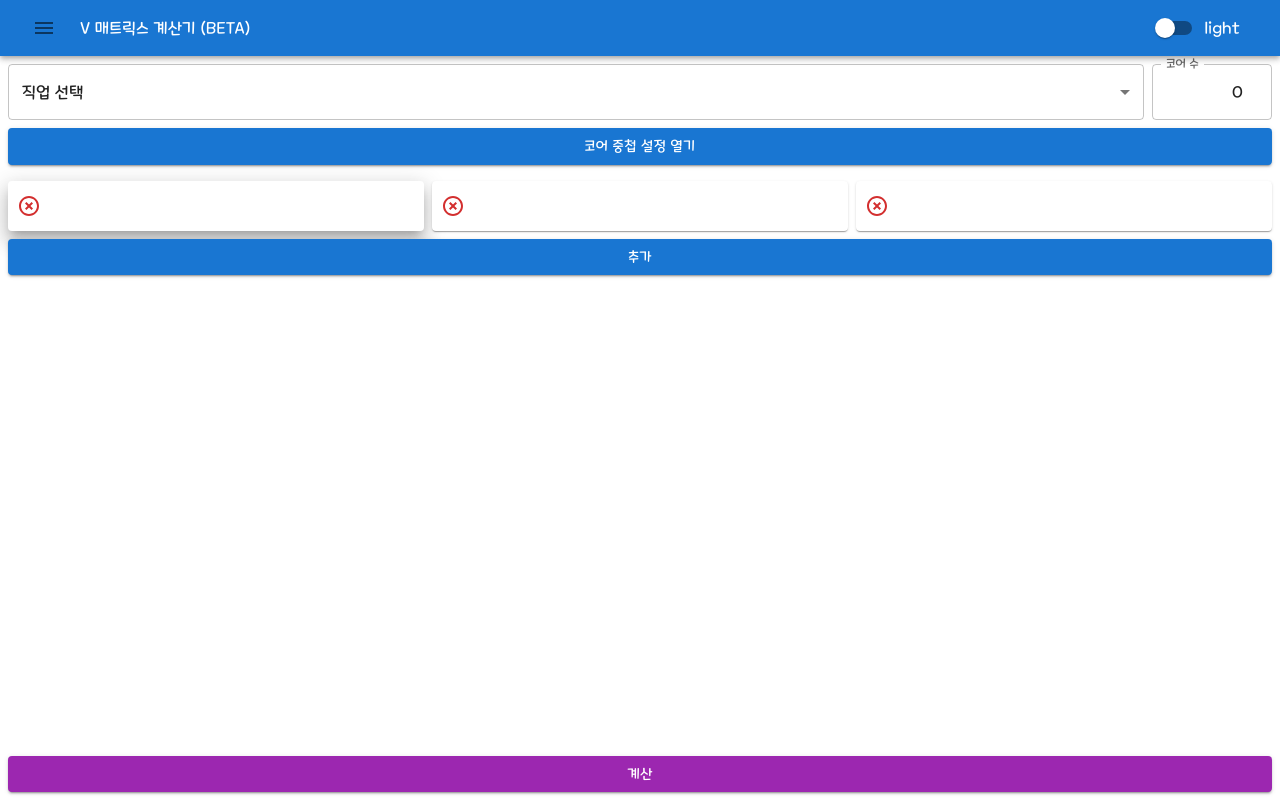
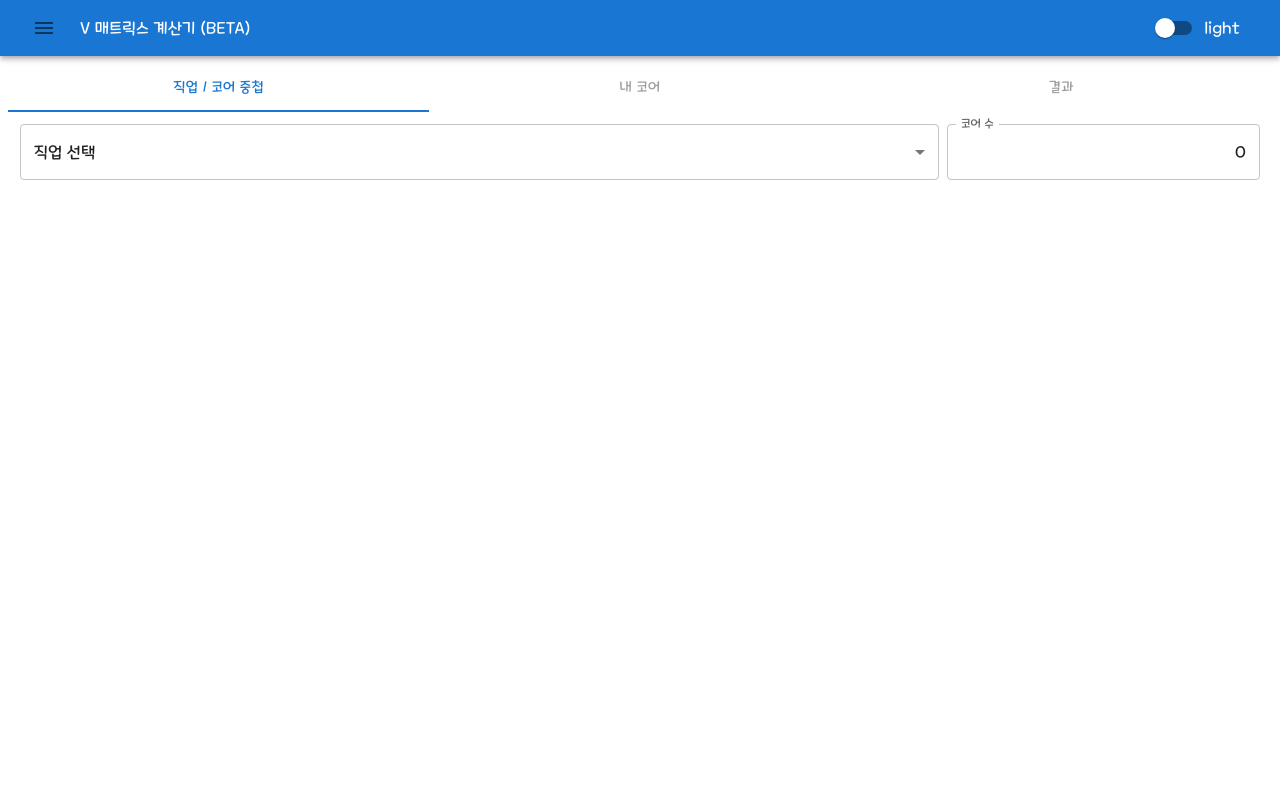
Before and after one commit to lastedchan/lastedchan.github.io, a Next.js app: page /v_matrix_calculator in a window 1280 px wide. Built offline with nearby package versions, Linux system fonts and the light colour scheme.

Commit message:
레이아웃 구려서 탭 방식으로 수정 중

```diff
--- a/package.json
+++ b/package.json
@@ -25,11 +25,13 @@
     "react": "18.2.0",
     "react-cookie": "^4.1.1",
     "react-dom": "18.2.0",
+    "react-swipeable-views": "^0.14.0",
     "recoil": "^0.7.6",
     "typescript": "4.9.4"
   },
   "devDependencies": {
     "@types/lodash": "^4.14.191",
+    "@types/react-swipeable-views": "^0.13.1",
     "@types/recoil": "^0.0.9",
     "prettier": "^2.8.1"
   }
--- a/src/components/maplestory/vMatrixCalculator/coreStackList.tsx
+++ b/src/components/maplestory/vMatrixCalculator/coreStackList.tsx
@@ -1,6 +1,6 @@
 import NumberField from "./numberField";
 import styled from "@emotion/styled";
-import { FormControlLabel, FormGroup } from "@mui/material";
+import { Box, FormControlLabel, FormGroup, SxProps } from "@mui/material";
 import { Dispatch, SetStateAction, useEffect } from "react";
 import { stackListType } from "../../../constants/types";
 import { COOKIE_PREFIX_V_MATRIX_CALCULATOR } from "../../../constants/common";
@@ -9,12 +9,14 @@ type Props = {
   job: string;
   coreStackList: stackListType;
   setCoreStackList: Dispatch<SetStateAction<stackListType>>;
+  sx?: SxProps;
 };
 
 export default function CoreStackList({
   job,
   coreStackList,
   setCoreStackList,
+  sx,
 }: Props) {
   // 중첩 코어 횟수 저장
   useEffect(() => {
@@ -32,7 +34,7 @@ export default function CoreStackList({
   };
 
   return (
-    <Container>
+    <Container sx={sx}>
       <List>
         {Object.entries(coreStackList).map(([i, value]) => (
           <Item
@@ -48,13 +50,15 @@ export default function CoreStackList({
   );
 }
 
-const Container = styled.div`
+const Container = styled(Box)`
   display: flex;
   flex-direction: column;
   flex: 0;
 `;
 
 const List = styled(FormGroup)`
+  display: grid;
+  grid-template-columns: 1fr;
   flex-direction: column;
   transition: height 0.4s;
   overflow: auto;
@@ -62,7 +66,6 @@ const List = styled(FormGroup)`
 
 const Item = styled(FormControlLabel)`
   flex-direction: column;
-  flex: 1;
   margin: 0;
   padding: 8px;
   width: 100%;
--- a/src/components/maplestory/vMatrixCalculator/numberField.tsx
+++ b/src/components/maplestory/vMatrixCalculator/numberField.tsx
@@ -12,16 +12,14 @@ export default function NumberField({ idx, value, onChange }: Props) {
 
   return (
     <Container variant={"contained"}>
-      <Button size={"small"} onClick={() => change(-1)}>
-        -
-      </Button>
+      <Button onClick={() => change(-1)}>-</Button>
       <TextField
         variant={"standard"}
         value={value}
         sx={{ textAlign: "center" }}
         onChange={e => onChange(idx, Number(e.target.value))}
       />
-      <Button size={"small"} onClick={() => change(1)} color={"error"}>
+      <Button onClick={() => change(1)} color={"error"}>
         +
       </Button>
     </Container>
--- a/src/components/maplestory/vMatrixCalculator/selectJob.tsx
+++ b/src/components/maplestory/vMatrixCalculator/selectJob.tsx
@@ -21,6 +21,7 @@ export default function SelectJob({ job, setJob }: Props) {
         displayEmpty
         value={job}
         onChange={e => setJob(e.target.value.trim())}
+        sx={{ height: "100%" }}
       >
         <MenuItem value={""}>직업 선택</MenuItem>
         {Object.keys(jobList).map((job, i) => (
--- a/src/components/maplestory/vMatrixCalculator/vMatrixCalculator.tsx
+++ b/src/components/maplestory/vMatrixCalculator/vMatrixCalculator.tsx
@@ -1,45 +1,26 @@
-import { useEffect, useState } from "react";
+import React, { useEffect, useState } from "react";
 import CoreStackList from "./coreStackList";
 import { stackListType } from "../../../constants/types";
 import SelectJob from "./selectJob";
 import { COOKIE_PREFIX_V_MATRIX_CALCULATOR } from "../../../constants/common";
 import MyCoreGenerator from "./myCoreGenerator";
 import MyCoreList from "./myCoreList";
-import { Box, TextField } from "@mui/material";
+import { Box, Tab, Tabs, TextField } from "@mui/material";
 import Popup from "../../popup";
 import { jobList } from "../../../../pages/v_matrix_calculator";
 import Calculator from "./calculator";
 import { sum } from "lodash";
+import styled from "@emotion/styled";
 
 export default function VMatrixCalculator() {
+  const [tab, setTab] = useState<number>(0);
+
   const [job, setJob] = useState<string>(
     localStorage.getItem(COOKIE_PREFIX_V_MATRIX_CALCULATOR + "job") ?? ""
   );
   const [coreStackList, setCoreStackList] = useState<stackListType>({});
   const [coreCount, setCoreCount] = useState<number>(0);
   const [myCoreList, setMyCoreList] = useState<string[][]>([]);
-
-  //#region 사용할 코어 개수
-  useEffect(
-    () =>
-      setCoreCount(
-        Number(
-          localStorage.getItem(
-            COOKIE_PREFIX_V_MATRIX_CALCULATOR + "slot_count"
-          ) ?? 1
-        )
-      ),
-    []
-  );
-  useEffect(() => {
-    if (coreCount) {
-      localStorage.setItem(
-        COOKIE_PREFIX_V_MATRIX_CALCULATOR + "slot_count",
-        String(coreCount)
-      );
-    }
-  }, [coreCount]);
-  //#endregion
 
   //#region 중첩 코어 횟수 로드
   useEffect(() => {
@@ -64,6 +45,34 @@ export default function VMatrixCalculator() {
   );
 
   return (
+    <Box display={"flex"} flexDirection={"column"} height={"100%"}>
+      <Tabs variant={"fullWidth"} value={tab} onChange={(e, v) => setTab(v)}>
+        <Tab label={"직업 / 코어 중첩"} />
+        <Tab label={"내 코어"} disabled={!job} />
+        <Tab label={"결과"} disabled={!job} />
+      </Tabs>
+      <Box flex={1} overflow={"auto"}>
+        <TabPanel index={0} value={tab}>
+          <Box display={"flex"} flexDirection={"row"} gap={1} flex={0}>
+            <SelectJob job={job} setJob={setJob} />
+            <TextField
+              label={"코어 수"}
+              value={coreCount}
+              sx={{ input: { textAlign: "right" } }}
+            />
+          </Box>
+          <CoreStackList
+            job={job}
+            coreStackList={coreStackList}
+            setCoreStackList={setCoreStackList}
+            sx={{ flex: 1, overflow: "auto" }}
+          />
+        </TabPanel>
+        <TabPanel index={1} value={tab}></TabPanel>
+        <TabPanel index={2} value={tab}></TabPanel>
+        <TabPanel index={3} value={tab}></TabPanel>
+      </Box>
+      {false && (
         <>
           <Box display={"flex"} flexDirection={"row"} gap={1}>
             <SelectJob job={job} setJob={setJob} />
@@ -97,5 +106,28 @@ export default function VMatrixCalculator() {
             coreCount={coreCount}
           />
         </>
+      )}
+    </Box>
   );
 }
+
+type TabPanelProps = {
+  children?: React.ReactNode;
+  index: number;
+  value: number;
+};
+function TabPanel({ children, index, value }: TabPanelProps) {
+  return (
+    <div role={"tabpanel"} hidden={value !== index}>
+      <Container>{children}</Container>
+    </div>
+  );
+}
+
+const Container = styled.div`
+  display: flex;
+  flex-direction: column;
+  flex: 1;
+  gap: 16px;
+  padding: 12px;
+`;
```
Also changed, not shown: 1 other file (tests, documents, lock files or other folders). Lines whose indentation alone changed are shown as unchanged.
